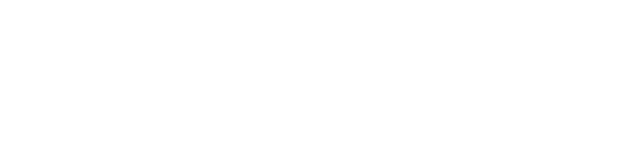
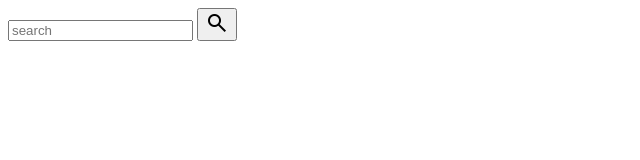
Before and after one commit to aminfarzinrad/mini-project-33-search-box, a plain HTML site: page index.html in a window 1280 px wide. Shown: the whole page, without its empty margins (0-640 px from the left). Drawn offline with nearby package versions, Linux system fonts and the light colour scheme.

Commit message:
add content in html

```diff
--- a/index.html
+++ b/index.html
@@ -9,5 +9,17 @@
 </head>
 <body>
 
+    <div class="section_search">
+
+        <input class="input" type="text" placeholder="search">
+
+        <button class="btn" type="submit">
+
+            <span class="material-symbols-outlined  icon">search</span>
+
+        </button>
+
+    </div>
+
 </body>
 </html>
```
